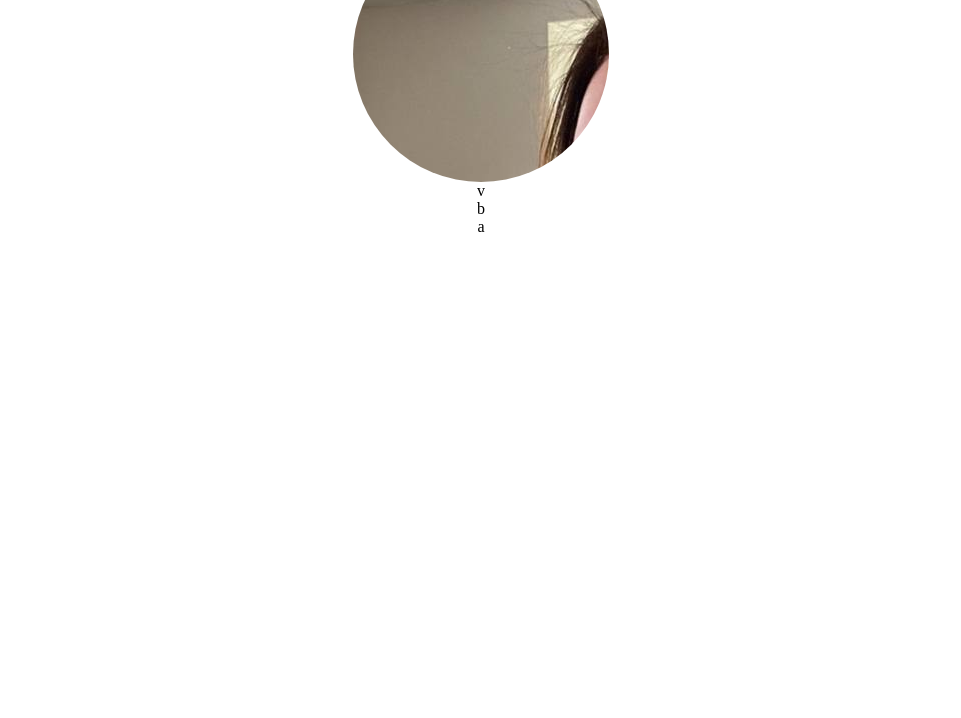
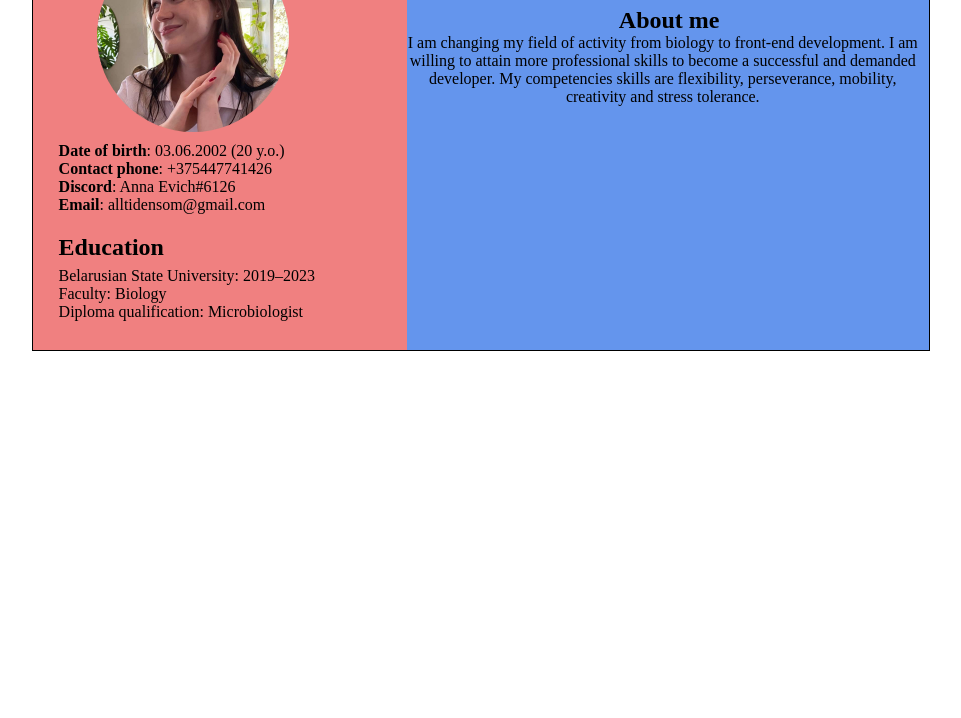
Before and after one commit to AnnaEvich/rsschool-cv, a plain HTML site: page index.html in a window 1280 px wide. Shown: the part 82-800 px from the top of the page, without its empty margins (159-1120 px from the left). Drawn offline with Linux system fonts and the light colour scheme.

Commit message:
feat: change HTML structure and add  style of list(Sat. 18.03.2023 13:57)

```diff
--- a/index.html
+++ b/index.html
@@ -8,11 +8,37 @@
 </head>
 <body>
 <header></header>
-<div class="photo">n</div>
 <div class="container">
-<div class="personal-information">v</div>
-<div class="education">b</div>
-<div class="skills">a</div>
+    <div class="left-block">
+        <div class="photo">
+            <img class="cv-photo" src="upload/cv.png" alt="cv">
+        </div>
+        <div class="personal-information">
+            <ul>
+                <li><b>Date of birth</b>: 03.06.2002 (20 y.o.)</li>
+                <li><b>Contact phone</b>: +375447741426</li>
+                <li><b>Discord</b>: Anna Evich#6126</li>
+                <li><b>Email</b>: alltidensom@gmail.com</li>
+            </ul>
+        </div>
+        <div class="education">
+            <h2>Education</h2>
+            <ul class="ul2">
+                <li>Belarusian State University: 2019–2023</li>
+                <li>Faculty: Biology</li>
+                <li>Diploma qualification: Microbiologist</li>
+            </ul>
+        </div>
+    </div>
+    <div class="right-block">
+        <h1>Hackevich Anna</h1>
+        <div class="about-me">
+            <h2>About me</h2>
+            I am changing my field of activity from biology to front-end development.
+            I am willing to attain more professional skills to become a successful and demanded developer.
+            My competencies skills are flexibility, perseverance, mobility, creativity and stress tolerance.
+        </div>
+    </div>
 </div>
 <footer></footer>
 </body>
--- a/style.css
+++ b/style.css
@@ -1,19 +1,72 @@
+.body{
+    font-size: calc(1em + 1vh);
+    font-weight: bold;
+    /*font-style: italic;*/
+}
 .container{
-    display: grid;
-    place-items: center;
+    display: flex;
+    position: center;
     flex-direction: row;
+    max-width: 70vw;
+    border: 1px solid #000000;
+    margin: auto;
 }
+
+
 @media (max-width:600px){
     .container{
         flex-direction: column;
     }
 }
 
+.left-block{
+    width: 40%;
+    text-align: left;
+    padding: 1vw;
+    background-color: lightcoral;
+}
+ul {
+    margin-top: 0.5vw;
+    margin-left: 0;
+    padding-left: 1vw;
+}
+li{
+    list-style-type:none;
+}
+h2{
+    margin-left: 0;
+    padding-left: 1vw;
+    margin-bottom: 0;
+}
+
+.right-block{
+    width: 60%;
+    background-color: cornflowerblue;
+    text-align: center;
+}
 .photo{
-    width: 20vw;
-    height: 20vw;
-    margin: 0 auto;
-    position: center;
-    background-image: url("upload/cv.png");
+    max-width: 20vw;
     border-radius: 50%;
+    margin-top:0;
+    margin-right: 0;
 }
+.cv-photo{
+    max-width: 15vw;
+    border-radius: 50%;
+    margin-left: 4vw;
+}
+.h1{
+    text-align: center;
+}
+.personal-information{
+    max-width: 40vw;
+    max-height: 30vh;
+}
+.education{
+    max-width: 40vw;
+    max-height: 30vh;
+}
+.about-me{
+    max-width: 40vw;
+    max-height: 30vh;
+}
```
